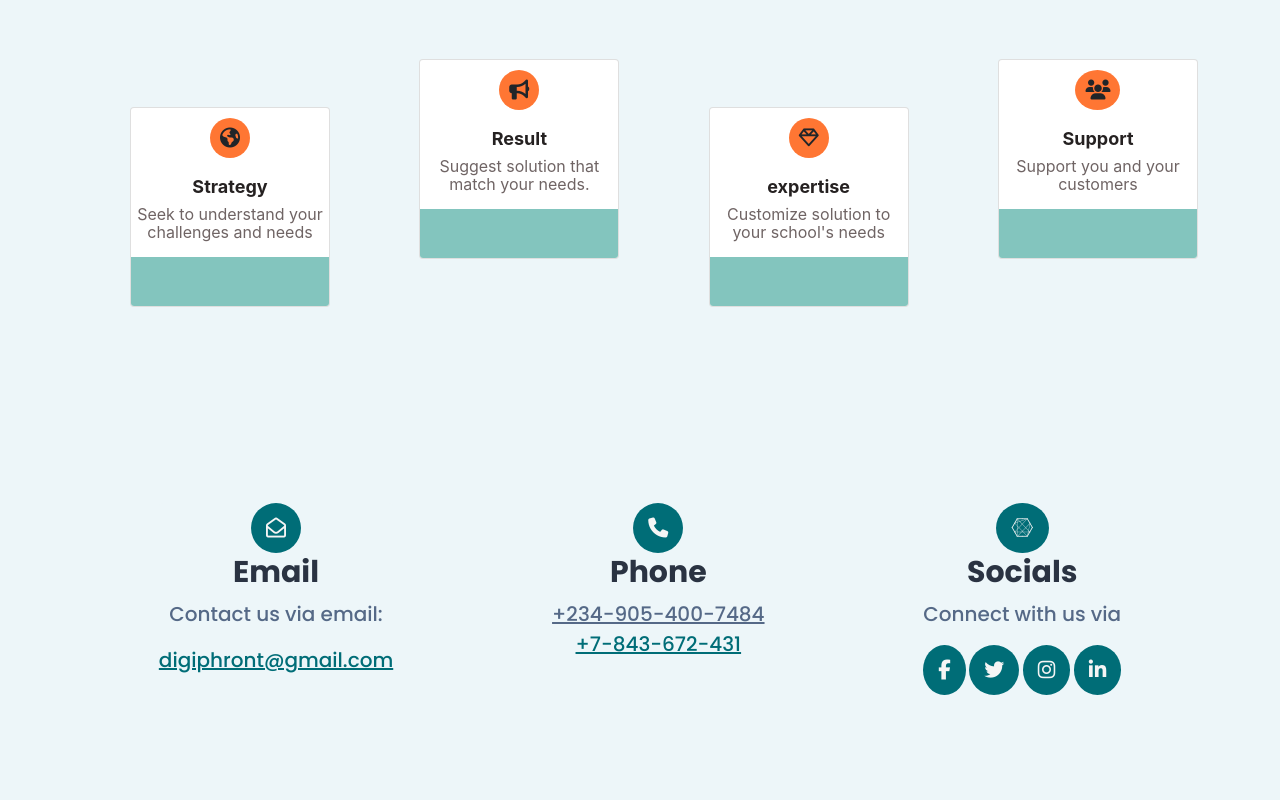
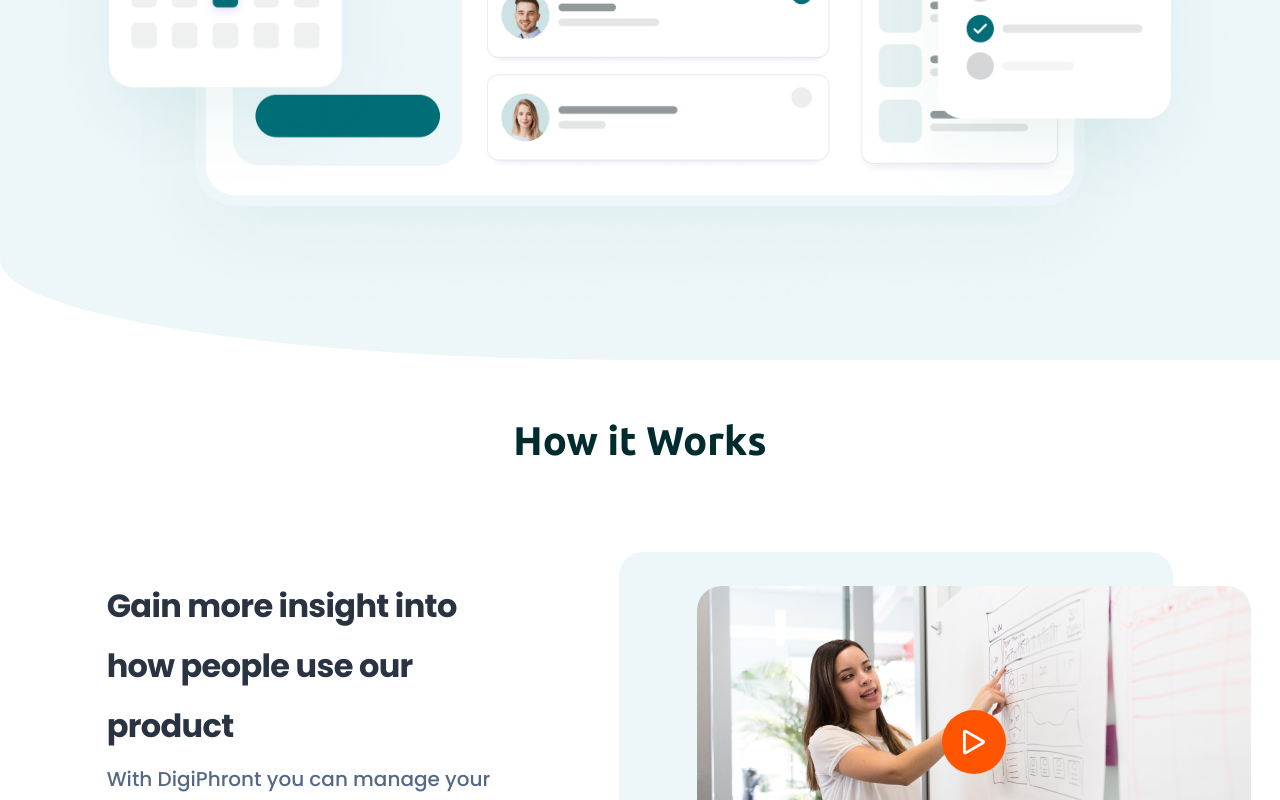
Before and after one commit to Acers-Org/digiphront-frontend, a React (Create React App) app: page /about in a window 1280 px wide. Shown: the part 1240-2040 px from the top of the page. Built offline with nearby package versions, Linux system fonts and the light colour scheme.

Commit message:
layout upgrade

```diff
--- a/src/App.js
+++ b/src/App.js
@@ -6,7 +6,6 @@ import AppState from "./store/AppState";
 
 //Components
 import ProtectedRoute from "./components/ProtectedRoute";
-import Layout from './layout/Layout'
 
 //Pages
 import Landing from "./pages/landing/Landing";
@@ -18,23 +17,22 @@ import TeacherDashboard from "./pages/teacherDashboard/Teacher";
 import AdminDashboard from "./pages/admin/AdminDashboard";
 import NoMatch from "./pages/noMatch/404";
 import About from "./pages/about/About";
-import FAQ from "./components/pricing/FAQ";
-import Contact from "./components/contact/Contact";
 import Pricing from "./pages/pricing/Pricing";
 import RequestDemo from "./pages/requestDemo/RequestDemo";
 import TeacherClasses from "./pages/teacherDashboard/Classes";
+import ContactPage from "./pages/contact/Contact";
+import FaqPage from "./pages/Faq";
 
 function App() {
   return (
     <div className="App">
       <AppState>
-        <Layout>
-          <Routes>
+        <Routes>
             <Route exact path="/" element={<Landing />} />
             <Route path="/login" element={<Login />} />
             <Route path="/about" element={<About />} />
-            <Route path="/faq" element={<FAQ />} />
-            <Route path="/contact" element={<Contact />} />
+            <Route path="/faq" element={<FaqPage />} />
+            <Route path="/contact" element={<ContactPage />} />
             <Route path="/pricing" element={<Pricing />} />
             <Route path="/request" element={<RequestDemo />} />
             <Route path="/teacher_signup" element={<TeacherSignup />} />
@@ -72,8 +70,7 @@ function App() {
               }
             />
             <Route path="*" element={<NoMatch />} />
-          </Routes>
-        </Layout>
+        </Routes>
       </AppState>
     </div>
   );
--- a/src/components/contact/Contact.css
+++ b/src/components/contact/Contact.css
@@ -2,7 +2,7 @@
   background-color: #edf6f9;
   margin-bottom: 20px;
   padding: 100px 0;
-  height: calc(100vh- 80px);
+  height: 100vh;
 }
 
 .socials .card {
--- /dev/null
+++ b/src/pages/Faq.js
@@ -0,0 +1,12 @@
+import FAQ from "../components/pricing/FAQ"
+import Layout from "../layout/Layout"
+
+const FaqPage = () => {
+
+    return (
+        <Layout>
+            <FAQ/>
+        </Layout>
+    )
+}
+export default FaqPage;
--- a/src/pages/about/About.jsx
+++ b/src/pages/about/About.jsx
@@ -3,10 +3,11 @@ import AboutImg from "../../assets/about-img.png";
 import "./About.css";
 import "../../components/contact/Contact.css";
 import Contact from "../../components/contact/Contact";
+import Landing from "../landing/Landing";
 
 function About() {
   return (
-    <>
+    <Landing>
       <section className="about">
         <div className="container">
           <div className="row">
@@ -90,7 +91,7 @@ function About() {
         </div>
       </section>
       <Contact/>
-    </>
+    </Landing>
   );
 }
 
--- /dev/null
+++ b/src/pages/contact/Contact.js
@@ -0,0 +1,12 @@
+import Contact from "../../components/contact/Contact";
+import Layout from "../../layout/Layout";
+
+const ContactPage = () => {
+
+    return (
+        <Layout>
+            <Contact/>
+        </Layout>
+    )
+}
+export default ContactPage;
--- a/src/pages/landing/Landing.jsx
+++ b/src/pages/landing/Landing.jsx
@@ -4,10 +4,12 @@ import Works from "../../components/works/Works";
 import FAQ from "../../components/pricing/FAQ";
 import Foot from "../../components/pricing/Foot";
 import Contact from "../../components/contact/Contact";
+import Layout from "../../layout/Layout";
 
 const Landing = () => {
   return (
     <div>
+      <Layout>
         <Hero />
         <Soft />
         <Works />
@@ -15,6 +17,7 @@ const Landing = () => {
         <FAQ />
         <Contact />
         <Foot />
+      </Layout>
     </div>
   );
 };
--- a/src/pages/pricing/Pricing.js
+++ b/src/pages/pricing/Pricing.js
@@ -1,8 +1,13 @@
 import React from "react";
 import Pricing from "../../components/pricing/Pricing";
+import Layout from "../../layout/Layout";
 
 function PricingPage() {
-  return ( <Pricing />);
+  return (
+      <Layout>
+        <Pricing />
+      </Layout>
+  );
 }
 
 export default PricingPage;
```
